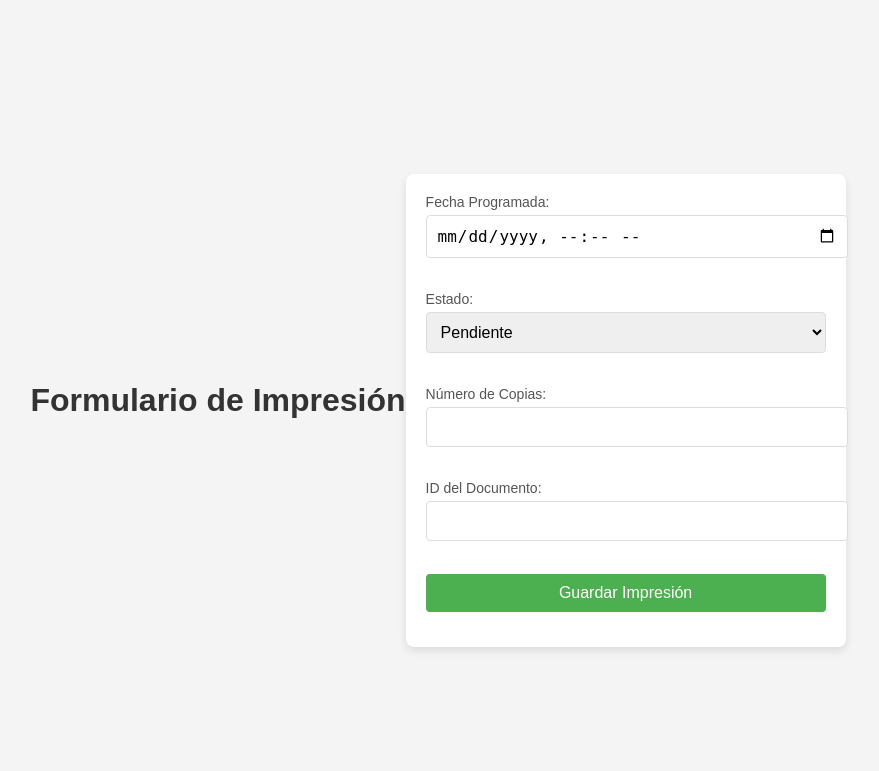
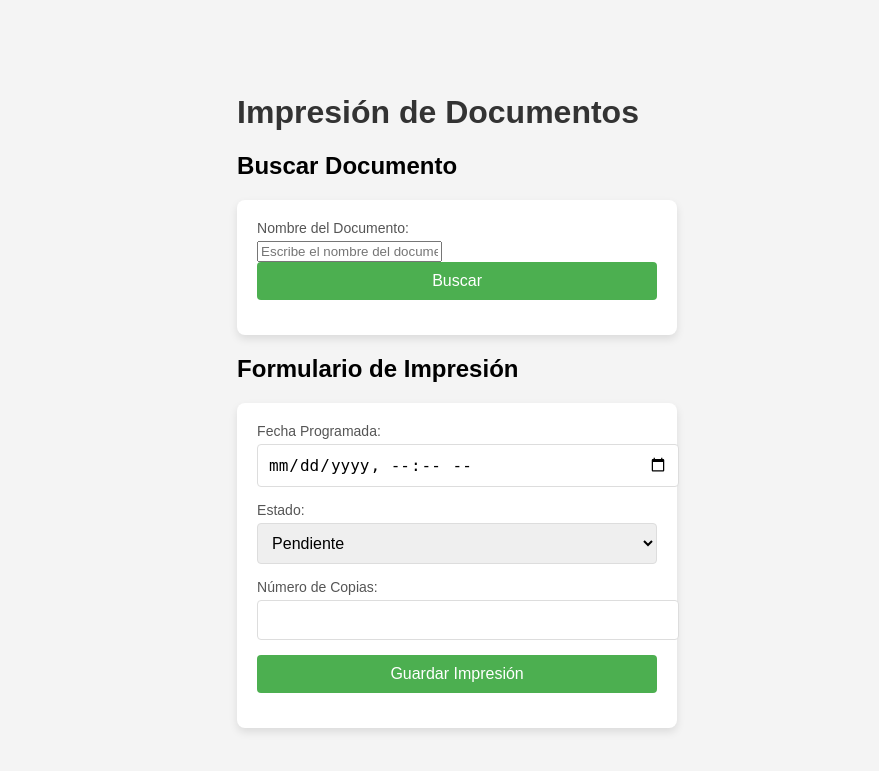
Before and after one commit to Serghio07/Todo-en-uno, a Flask app: template templates/Impresion/impresion.html in a window 1280 px wide. Shown: the top 771 px of the page, without its empty margins (202-1081 px from the left). Run offline with Flask 2, Linux system fonts and the light colour scheme; the template is opened without the code that fills it, so the values that code supplies are empty.

Commit message:
Update impresion.html

```diff
--- a/templates/Impresion/impresion.html
+++ b/templates/Impresion/impresion.html
@@ -3,29 +3,50 @@
 <head>
     <meta charset="UTF-8">
     <meta name="viewport" content="width=device-width, initial-scale=1.0">
-    <title>Formulario de Impresión</title>
+    <title>Impresión de Documentos</title>
     <link rel="stylesheet" href="{{ url_for('static', filename='css/impresion.css') }}">
 </head>
 <body>
-    <h1>Formulario de Impresión</h1>
+    <div class="container">
+        <!-- Título principal -->
+        <h1>Impresión de Documentos</h1>
+
+        <!-- Sección Buscar Documento -->
+        <div class="buscar-documento">
+            <h2>Buscar Documento</h2>
+            <form action="/buscar_documento" method="GET">
+                <div class="form-group">
+                    <label for="documento_nombre">Nombre del Documento:</label>
+                    <input type="text" id="documento_nombre" name="documento_nombre" placeholder="Escribe el nombre del documento" required>
+                </div>
+                <button type="submit">Buscar</button>
+            </form>
+        </div>
+
+        <!-- Sección Formulario de Impresión -->
+        <h2>Formulario de Impresión</h2>
         <form action="/formulario_impresion" method="POST">
+            <div class="form-group">
                 <label for="fecha_programada">Fecha Programada:</label>
-        <input type="datetime-local" id="fecha_programada" name="fecha_programada" required><br><br>
+                <input type="datetime-local" id="fecha_programada" name="fecha_programada" required>
+            </div>
 
+            <div class="form-group">
                 <label for="estado">Estado:</label>
                 <select id="estado" name="estado" required>
                     <option value="Pendiente">Pendiente</option>
                     <option value="Completado">Completado</option>
                     <option value="Cancelado">Cancelado</option>
-        </select><br><br>
+                </select>
+            </div>
 
+            <div class="form-group">
                 <label for="numero_copias">Número de Copias:</label>
-        <input type="number" id="numero_copias" name="numero_copias" required><br><br>
-
-        <label for="documento_id">ID del Documento:</label>
-        <input type="number" id="documento_id" name="documento_id" required><br><br>
+                <input type="number" id="numero_copias" name="numero_copias" required>
+            </div>
 
             <button type="submit">Guardar Impresión</button>
         </form>
+    </div>
 </body>
 </html>
```
Lines whose indentation alone changed are shown as unchanged.
